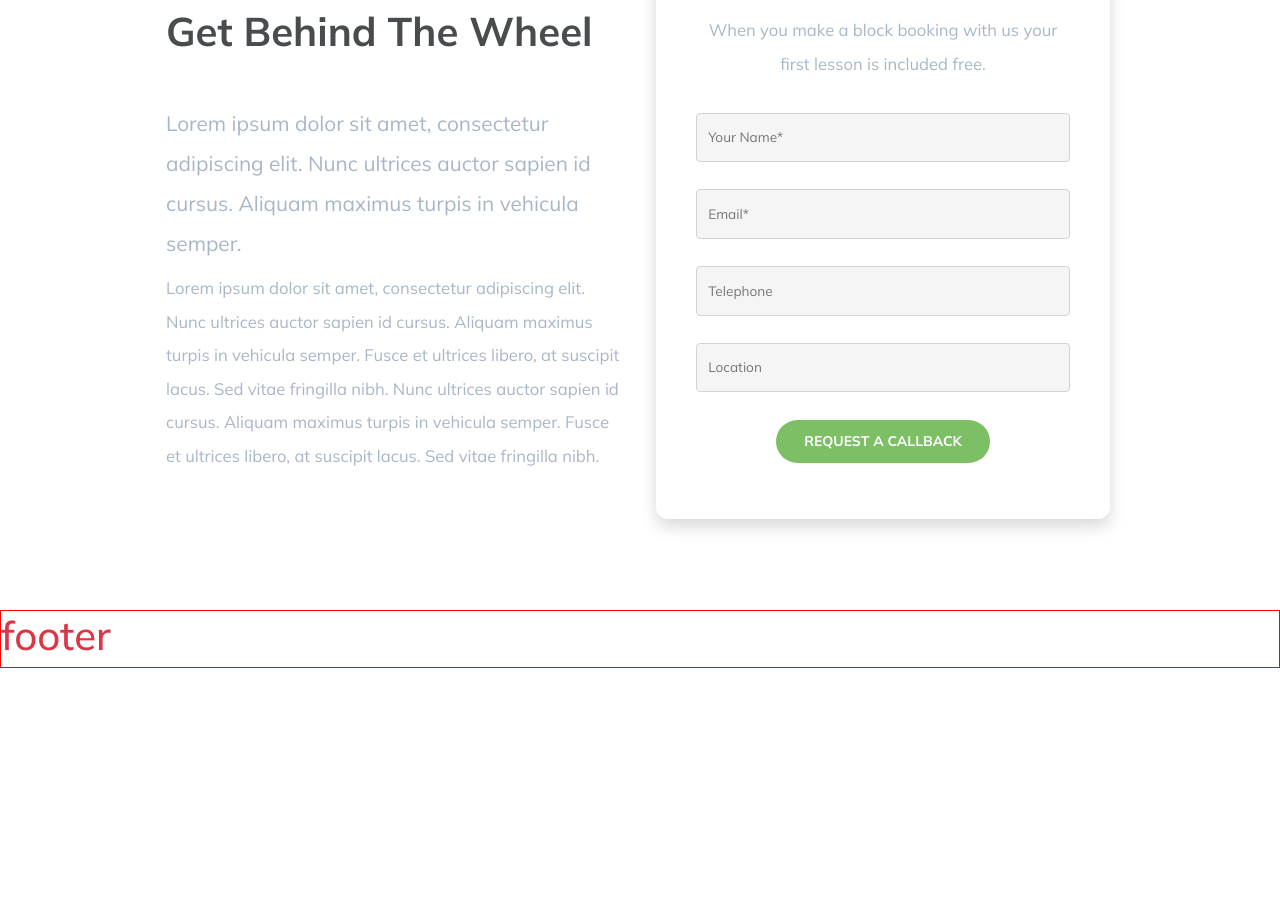
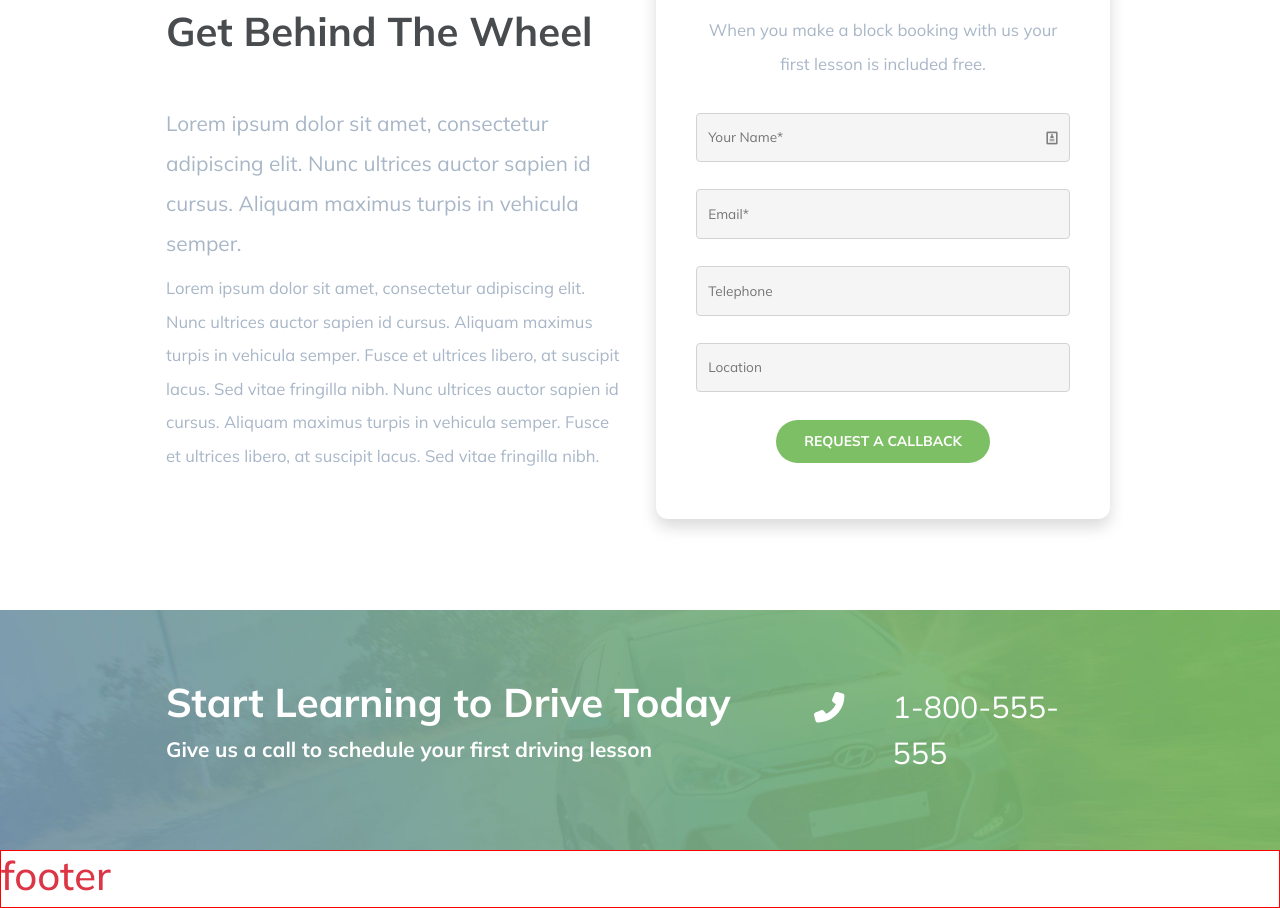
Before and after one commit to alessandro-baldassarre/proj-html-vuejs, a Vue app: page / in a window 1280 px wide. Shown: the part 680-1588 px from the top of the page. Before the commit the page ends 1348 px from the top, so only its background shows below. Built offline with nearby package versions, Linux system fonts and the light colour scheme.

Commit message:
realized section contact

```diff
--- a/src/components/Header.vue
+++ b/src/components/Header.vue
@@ -17,8 +17,7 @@
             </div>
             <div class="top-banner-text d-flex" id="text-call-to-book">
               <span class="icon me-2"
-                ><font-awesome-icon icon="fa-solid fa-phone"
-              /></span>
+                ><font-awesome-icon icon="fa-solid fa-phone-flip" /></span>
               <p class="m-0">
                 Give us a call to book your tuition! 1-800-555-555
               </p>
@@ -44,7 +43,7 @@
               <a href="#">
                 <img
                   src="../assets/images/avada-drivers-logo-2x-300x58.png"
-                  alt=""
+                  alt="avada drivers logo"
               /></a>
             </div>
             <nav class="d-flex align-items-center h-100">
--- a/src/components/Main.vue
+++ b/src/components/Main.vue
@@ -12,6 +12,7 @@
         </div>
       </div>
     </section>
+
     <section class="intro">
       <div class="container px-5 h-100">
         <div class="row px-5 h-100">
@@ -43,6 +44,11 @@
                 placeholder="Your Name*"
                 class="input-form w-100 rounded"
               />
+              <img
+                class="position-absolute names-expand"
+                src="../assets/images/image.png"
+                alt="icon of names expand"
+              />
               <input
                 type="email"
                 placeholder="Email*"
@@ -58,8 +64,30 @@
                 placeholder="Location"
                 class="input-form w-100 rounded"
               />
-              <button class="my-btn text-uppercase text-white rounded-pill mb-2">request a callback</button>
+              <button
+                class="my-btn text-uppercase text-white rounded-pill mb-2"
+              >
+                request a callback
+              </button>
             </form>
+          </div>
+        </div>
+      </div>
+    </section>
+
+    <section class="contact">
+      <div class="container px-5 h-100">
+        <div class="row px-5 h-100 align-items-center justify-content-between">
+          <div class="col-8 text-white contact-text">
+            <h1>Start Learning to Drive Today</h1>
+            <p>Give us a call to schedule your first driving lesson</p>
+          </div>
+          <div class="col-4 d-flex justify-content-end text-white contact-phone">
+            <span class="icon me-5"
+              ><font-awesome-icon icon="fa-solid fa-phone-flip" /></span>
+            <p class="m-0 me-4">
+              1-800-555-555
+            </p>
           </div>
         </div>
       </div>
@@ -114,12 +142,11 @@ main {
         font-weight: 400;
       }
     }
-  }
     div.intro-form {
       form {
         border-radius: 12px;
         padding: 3rem 2.5rem;
-      bottom:2.5rem;
+        bottom: 2.5rem;
         z-index: 2;
         background-color: white;
 
@@ -140,10 +167,34 @@ main {
           color: $lightGreyColor;
           background-color: $lightGrayBg;
           margin-bottom: 1.7rem;
-        padding:.85rem 0.7rem;
-        font-size: .85rem;
+          padding: 0.85rem 0.7rem;
+          font-size: 0.85rem;
+        }
+        img.names-expand {
+          top: 235px;
+          right: 50px;
+          cursor: pointer;
         }
       }
     }
   }
+  section.contact {
+    height: 240px;
+    background-image: url("../assets/images/horizontal-cta-background.jpg");
+    background-size: cover;
+    div.contact-text{
+      h1{
+        font-weight: 700;
+        font-size: 2.3;
+      }
+      p{
+        font-size: 1.3rem;
+        font-weight: 700;
+      }
+    }
+  }
+  div.contact-phone{
+    font-size: 1.9rem;
+  }
+}
 </style>
--- a/src/main.js
+++ b/src/main.js
@@ -2,8 +2,8 @@ import Vue from 'vue'
 import App from './App.vue'
 
 import { library } from '@fortawesome/fontawesome-svg-core'
-import { faPhone } from '@fortawesome/free-solid-svg-icons'
-library.add(faPhone)
+import { faPhoneFlip } from '@fortawesome/free-solid-svg-icons'
+library.add(faPhoneFlip)
 
 import { FontAwesomeIcon } from '@fortawesome/vue-fontawesome'
 Vue.component('font-awesome-icon', FontAwesomeIcon)
```
Lines whose indentation alone changed are shown as unchanged.
